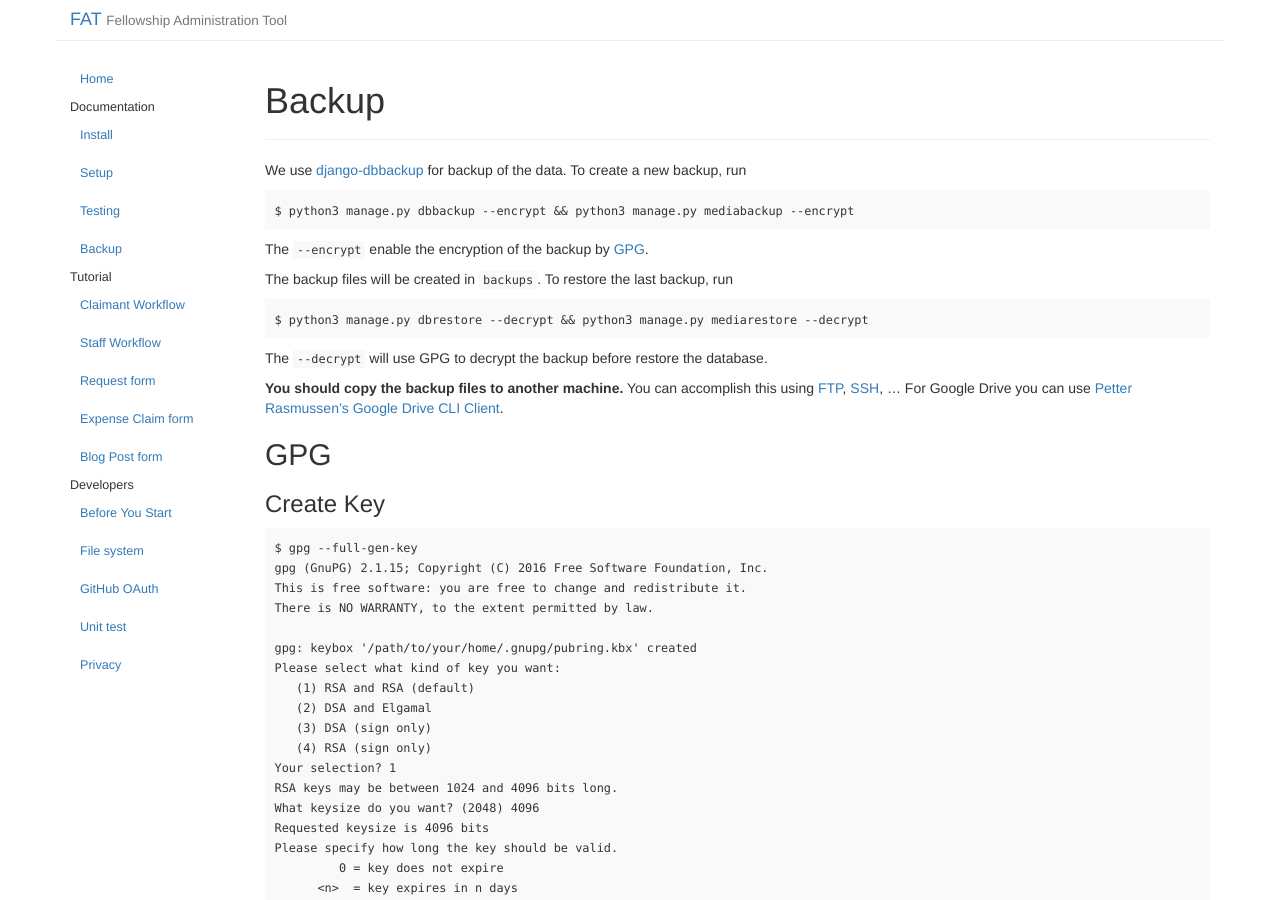
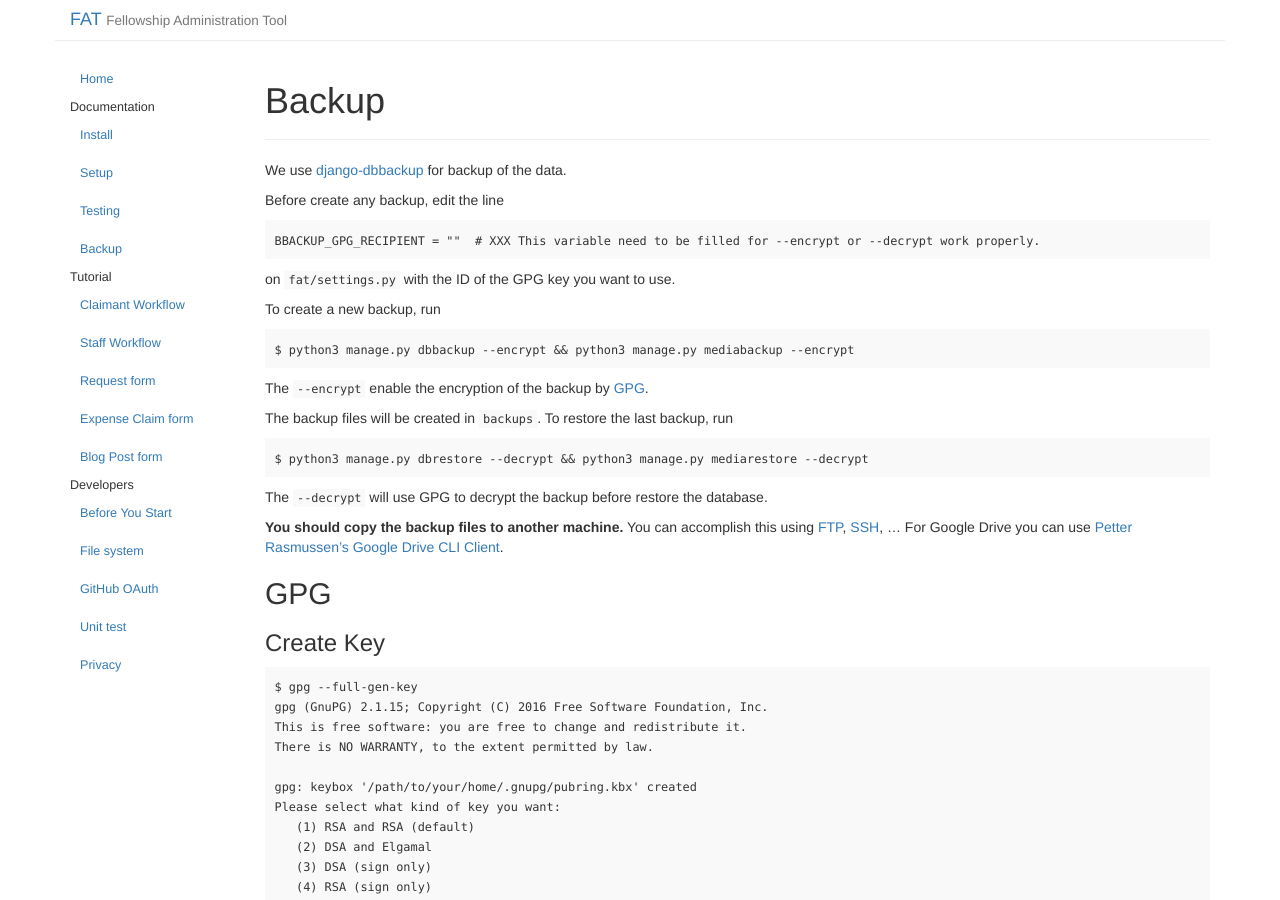
Before and after one commit to softwaresaved/lowfat, a Jekyll site: the page built from docs/_posts/2016-12-09-backup.md, in a window 1280 px wide and 900 px high. Built offline with Jekyll 4.4.1, drawn with Linux system fonts in a browser that asks for light colours.

Commit message:
Mention edit settings.py before create backups

```diff
--- a/docs/_posts/2016-12-09-backup.md
+++ b/docs/_posts/2016-12-09-backup.md
@@ -6,7 +6,17 @@ date: 2016-12-09 17:13:49
 order: 4
 ---
 We use [django-dbbackup](http://django-dbbackup.readthedocs.io/)
-for backup of the data. To create a new backup, run
+for backup of the data.
+
+Before create any backup, edit the line
+
+~~~
+BBACKUP_GPG_RECIPIENT = ""  # XXX This variable need to be filled for --encrypt or --decrypt work properly.
+~~~
+
+on `fat/settings.py` with the ID of the GPG key you want to use.
+
+To create a new backup, run
 
 ~~~
 $ python3 manage.py dbbackup --encrypt && python3 manage.py mediabackup --encrypt
```
